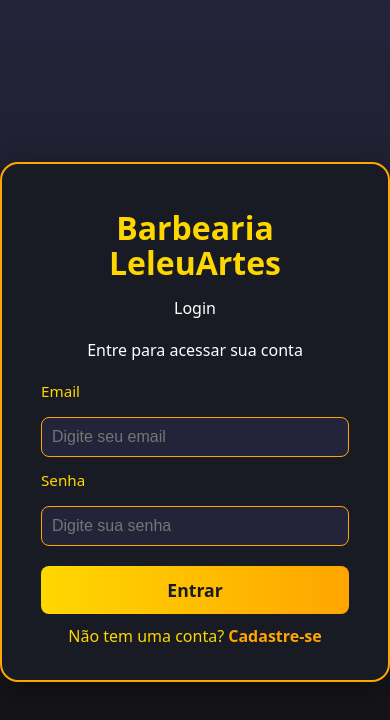
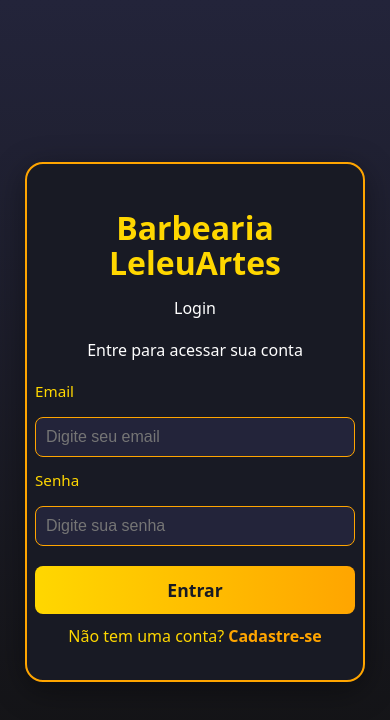
Before and after one commit to LeleuArtes/agenda, a Vue app: page /login in a window 390 px wide. Shown: the top 720 px of the page. Built offline with nearby package versions, Linux system fonts and the light colour scheme.

Commit message:
fix: adiciona tipagem do router e remove import não usado

```diff
--- a/src/pages/login.vue
+++ b/src/pages/login.vue
@@ -104,15 +104,20 @@ async function login() {
   border: 2px solid #FFA500;
   border-radius: 18px;
   box-shadow: 0 8px 32px #0006;
-  padding: 36px 8vw 24px 8vw;
+  padding: 36px 16px 24px 16px;
   max-width: 320px;
-  width: 100%;
+  width: 90vw;
+  margin-left: auto;
+  margin-right: auto;
   text-align: center;
 }
 @media (max-width: 600px) {
   .card {
-    max-width: 90vw;
-    padding: 24px 10vw 16px 10vw;
+    max-width: 320px;
+    width: 90vw;
+    padding: 24px 8px 16px 8px;
+    margin-left: auto;
+    margin-right: auto;
   }
 }
 .highlight {
```
